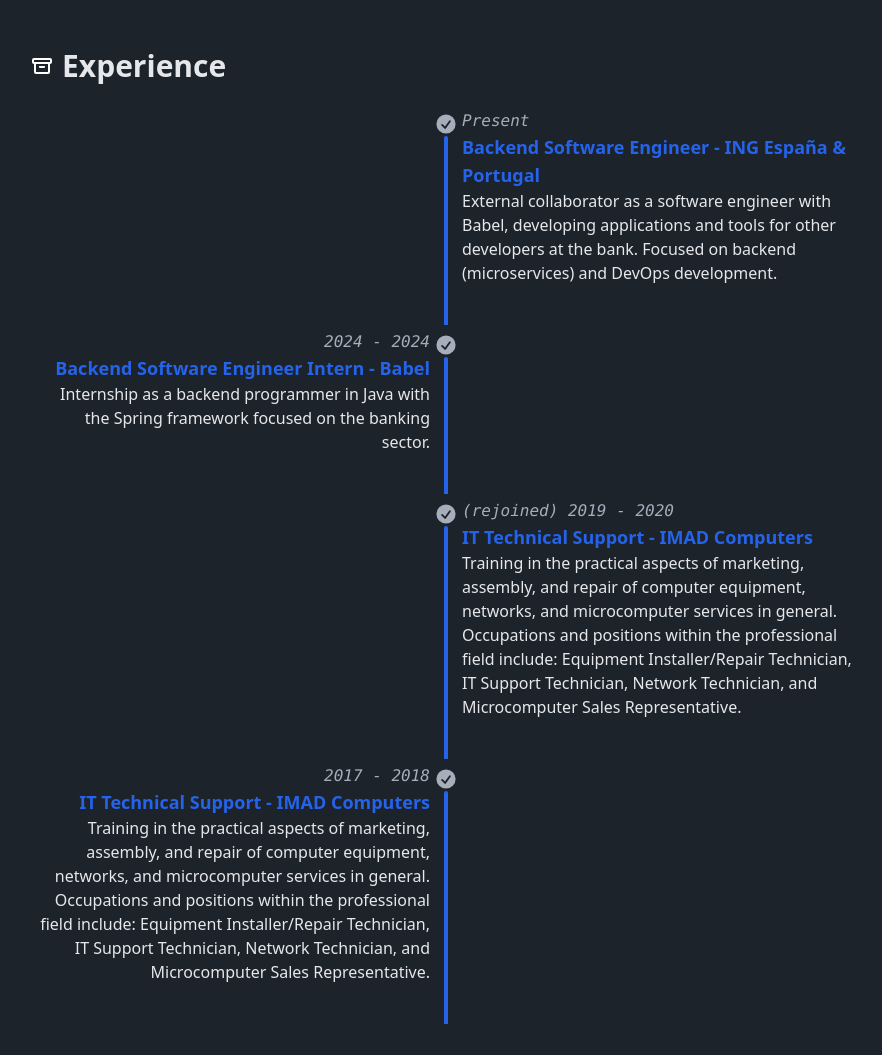
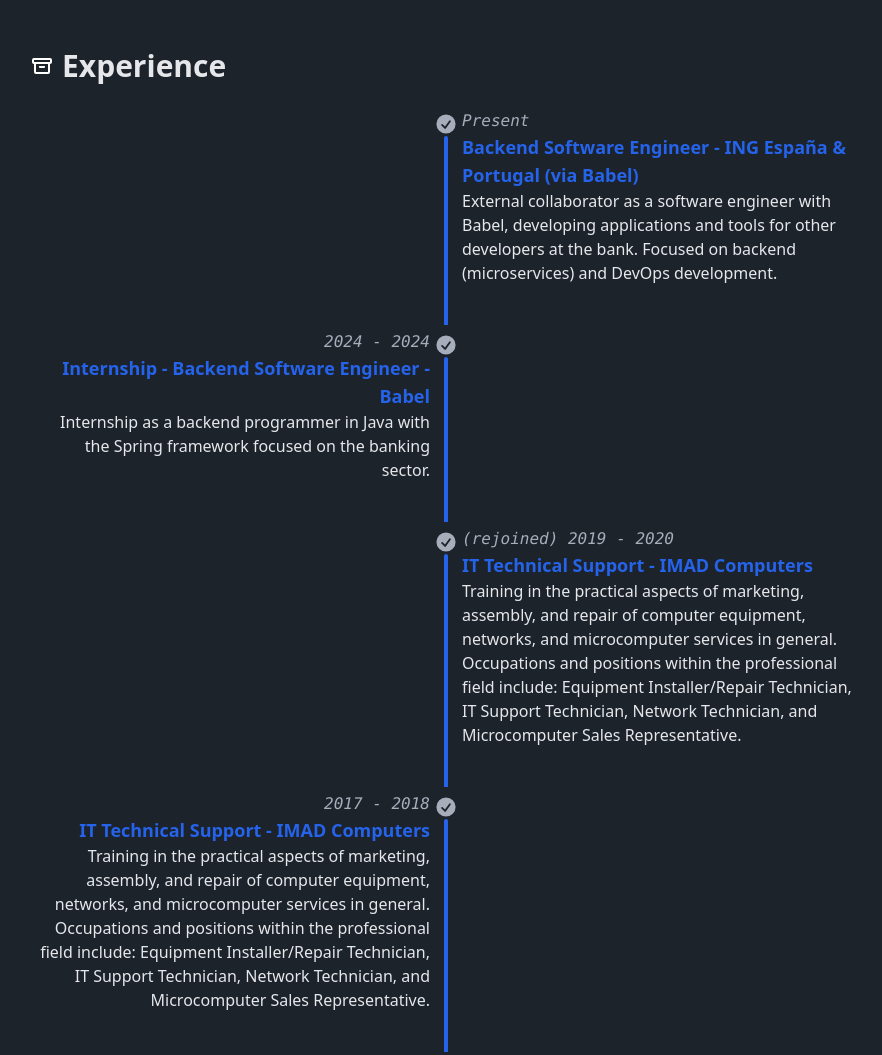
Before and after one commit to Gguardiola/Portfolio-v1, an Astro site: page / in a window 1280 px wide. Shown: the part 860-1915 px from the top of the page, without its empty margins (194-1076 px from the left). Built offline with nearby package versions, Linux system fonts and the light colour scheme; Astro itself is replaced by a stand-in of ours; what tw-elements would draw is missing.

Commit message:
refactor: dates fix

```diff
--- a/src/components/Education.astro
+++ b/src/components/Education.astro
@@ -23,7 +23,7 @@
     {
         title: "CFGM Microcomputer Systems and Networks",
         company: "INS Ernest Lluch i Martí",
-        start: "2017",
+        start: "2016",
         end: "2018",
         description: "Here, I learned the fundamentals of computer science, starting with office applications, Linux command line, data protection laws, and general system administration.",
         evenodd: 0
--- a/src/components/Experience.astro
+++ b/src/components/Experience.astro
@@ -5,14 +5,14 @@
 const experience = [
     {
         title: "Backend Software Engineer",
-        company: "ING España & Portugal",
+        company: "ING España & Portugal (via Babel)",
         start: "Present",
         end: "",
         description: "External collaborator as a software engineer with Babel, developing applications and tools for other developers at the bank. Focused on backend (microservices) and DevOps development.",
         evenodd: 0
     },
     {
-        title: "Backend Software Engineer Intern",
+        title: "Internship - Backend Software Engineer",
         company: "Babel",
         start: "2024",
         end: "2024",
```
